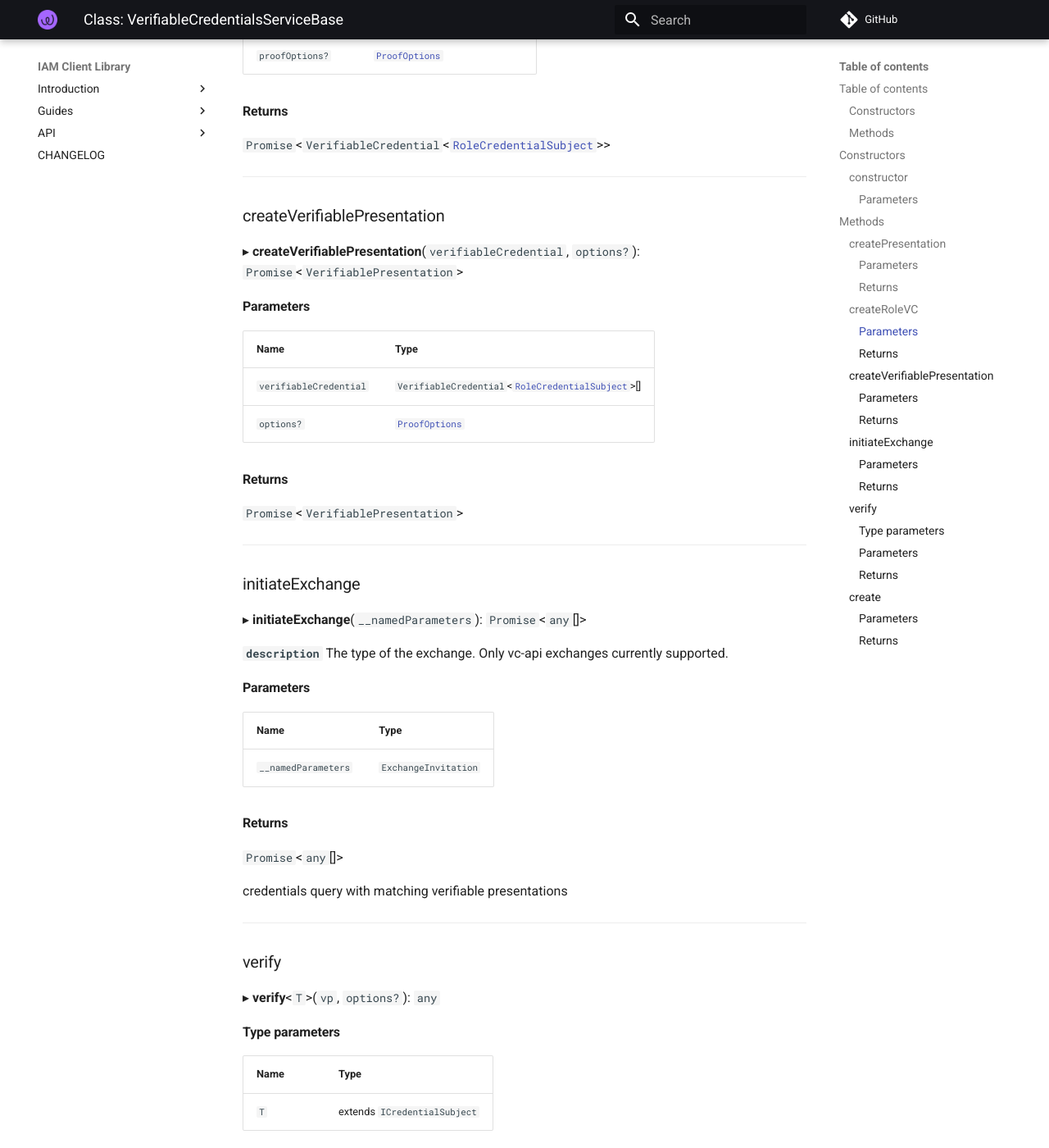
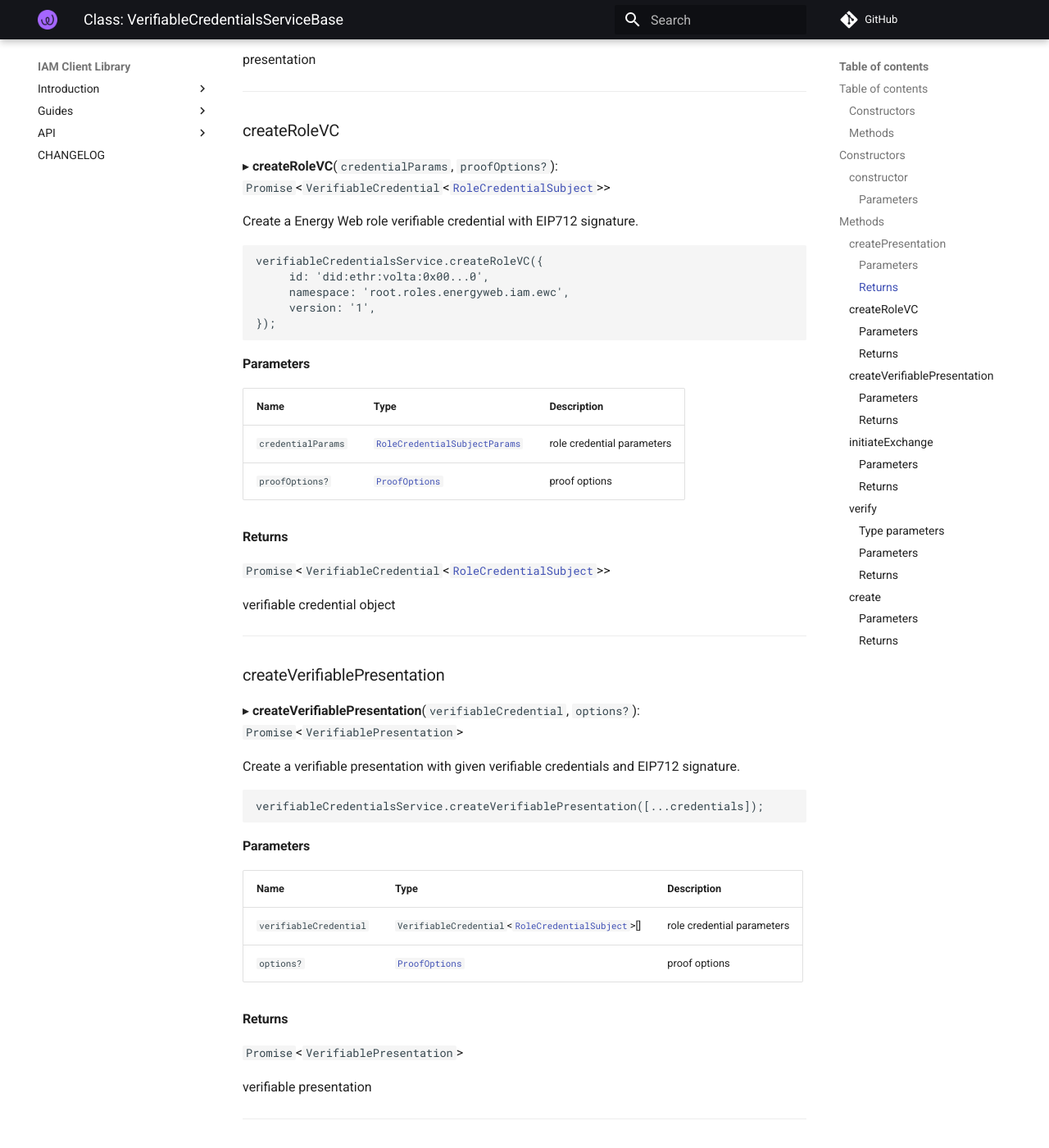
Before and after one commit to energywebfoundation/iam-client-lib, an MkDocs documentation site: the page built from docs/api/classes/modules_verifiable_credentials.VerifiableCredentialsServiceBase.md, in a window 1280 px wide and 1400 px high, scrolled down 1728 px. Shown: the whole window at 82% size. Built offline with MkDocs 1.6.1 and Material for MkDocs 9.7.7, drawn with Linux system fonts in a browser that asks for light colours; comment, search, counter and statistics services are not loaded; some of the changed text lies outside the part shown.

Commit message:
docs(vc): improve verifiable credential service documentation

````diff
--- a/docs/api/classes/modules_verifiable_credentials.VerifiableCredentialsServiceBase.md
+++ b/docs/api/classes/modules_verifiable_credentials.VerifiableCredentialsServiceBase.md
@@ -1,6 +1,16 @@
 # Class: VerifiableCredentialsServiceBase
 
 [modules/verifiable-credentials](../modules/modules_verifiable_credentials.md).VerifiableCredentialsServiceBase
+
+Service responsible for managing verifiable credentials and presentations.
+You can read more about verifiable credentials data model [here](https://www.w3.org/TR/vc-data-model/).
+
+```typescript
+const { connectToCacheServer } = await initWithPrivateKeySigner(privateKey, rpcUrl);
+const { connectToDidRegistry } = await connectToCacheServer();
+const { verifiableCredentialsService } = await connectToDidRegistry();
+verifiableCredentialsService.createRoleVC(...);
+```
 
 ## Table of contents
 
@@ -36,16 +46,24 @@
 
 ▸ **createPresentation**(`verifiableCredential`, `options?`): `Presentation`
 
+Create a presentation with given verifiable credentials. Allow create presentation for a given presentation definition.
+
+```typescript
+verifiableCredentialsService.createPresentation([...credentials]);
+```
+
 #### Parameters
 
-| Name | Type |
-| :------ | :------ |
-| `verifiableCredential` | `VerifiableCredential`<[`RoleCredentialSubject`](../interfaces/modules_verifiable_credentials.RoleCredentialSubject.md)\>[] |
-| `options?` | [`CreatePresentationParams`](../interfaces/modules_verifiable_credentials.CreatePresentationParams.md) |
+| Name | Type | Description |
+| :------ | :------ | :------ |
+| `verifiableCredential` | `VerifiableCredential`<[`RoleCredentialSubject`](../interfaces/modules_verifiable_credentials.RoleCredentialSubject.md)\>[] | role credential parameters |
+| `options?` | [`CreatePresentationParams`](../interfaces/modules_verifiable_credentials.CreatePresentationParams.md) | presentation options |
 
 #### Returns
 
 `Presentation`
+
+presentation
 
 ___
 
@@ -53,16 +71,28 @@ ___
 
 ▸ **createRoleVC**(`credentialParams`, `proofOptions?`): `Promise`<`VerifiableCredential`<[`RoleCredentialSubject`](../interfaces/modules_verifiable_credentials.RoleCredentialSubject.md)\>\>
 
+Create a Energy Web role verifiable credential with EIP712 signature.
+
+```typescript
+verifiableCredentialsService.createRoleVC({
+     id: 'did:ethr:volta:0x00...0',
+     namespace: 'root.roles.energyweb.iam.ewc',
+     version: '1',
+});
+```
+
 #### Parameters
 
-| Name | Type |
-| :------ | :------ |
-| `credentialParams` | [`RoleCredentialSubjectParams`](../interfaces/modules_verifiable_credentials.RoleCredentialSubjectParams.md) |
-| `proofOptions?` | [`ProofOptions`](../interfaces/modules_verifiable_credentials.ProofOptions.md) |
+| Name | Type | Description |
+| :------ | :------ | :------ |
+| `credentialParams` | [`RoleCredentialSubjectParams`](../interfaces/modules_verifiable_credentials.RoleCredentialSubjectParams.md) | role credential parameters |
+| `proofOptions?` | [`ProofOptions`](../interfaces/modules_verifiable_credentials.ProofOptions.md) | proof options |
 
 #### Returns
 
 `Promise`<`VerifiableCredential`<[`RoleCredentialSubject`](../interfaces/modules_verifiable_credentials.RoleCredentialSubject.md)\>\>
+
+verifiable credential object
 
 ___
 
@@ -70,34 +100,49 @@ ___
 
 ▸ **createVerifiablePresentation**(`verifiableCredential`, `options?`): `Promise`<`VerifiablePresentation`\>
 
+Create a verifiable presentation with given verifiable credentials and EIP712 signature.
+
+```typescript
+verifiableCredentialsService.createVerifiablePresentation([...credentials]);
+```
+
 #### Parameters
 
-| Name | Type |
-| :------ | :------ |
-| `verifiableCredential` | `VerifiableCredential`<[`RoleCredentialSubject`](../interfaces/modules_verifiable_credentials.RoleCredentialSubject.md)\>[] |
-| `options?` | [`ProofOptions`](../interfaces/modules_verifiable_credentials.ProofOptions.md) |
+| Name | Type | Description |
+| :------ | :------ | :------ |
+| `verifiableCredential` | `VerifiableCredential`<[`RoleCredentialSubject`](../interfaces/modules_verifiable_credentials.RoleCredentialSubject.md)\>[] | role credential parameters |
+| `options?` | [`ProofOptions`](../interfaces/modules_verifiable_credentials.ProofOptions.md) | proof options |
 
 #### Returns
 
 `Promise`<`VerifiablePresentation`\>
 
+verifiable presentation
+
 ___
 
 ### initiateExchange
 
-▸ **initiateExchange**(`__namedParameters`): `Promise`<`any`[]\>
+▸ **initiateExchange**(`options`): `Promise`<[`InitiateExchangeResults`](../interfaces/modules_verifiable_credentials.InitiateExchangeResults.md)[]\>
 
-**`description`** The type of the exchange. Only vc-api exchanges currently supported.
+Initialize credential exchange. Only vc-api exchanges currently supported.
+
+```typescript
+verifiableCredentialsService.initiateExchange({
+    type: VC_API_EXCHANGE,
+    url: 'http://localhost:3000',
+});
+```
 
 #### Parameters
 
-| Name | Type |
-| :------ | :------ |
-| `__namedParameters` | `ExchangeInvitation` |
+| Name | Type | Description |
+| :------ | :------ | :------ |
+| `options` | `ExchangeInvitation` | object with options |
 
 #### Returns
 
-`Promise`<`any`[]\>
+`Promise`<[`InitiateExchangeResults`](../interfaces/modules_verifiable_credentials.InitiateExchangeResults.md)[]\>
 
 credentials query with matching verifiable presentations
 
@@ -105,7 +150,14 @@ ___
 
 ### verify
 
-▸ **verify**<`T`\>(`vp`, `options?`): `any`
+▸ **verify**<`T`\>(`vp`, `options?`): `Promise`<`boolean`\>
+
+Verify a given credential or presentation. Throws an error if the credential or presentation proof is not valid.
+
+```typescript
+await verifiableCredentialsService.verify(credential);
+await verifiableCredentialsService.verify(presentation);
+```
 
 #### Type parameters
 
@@ -115,14 +167,16 @@ ___
 
 #### Parameters
 
-| Name | Type |
-| :------ | :------ |
-| `vp` | `VerifiablePresentation` \| `VerifiableCredential`<`T`\> |
-| `options?` | [`ProofOptions`](../interfaces/modules_verifiable_credentials.ProofOptions.md) |
+| Name | Type | Description |
+| :------ | :------ | :------ |
+| `vp` | `VerifiablePresentation` \| `VerifiableCredential`<`T`\> | verifiable presentation or credential |
+| `options?` | [`ProofOptions`](../interfaces/modules_verifiable_credentials.ProofOptions.md) | proof options |
 
 #### Returns
 
-`any`
+`Promise`<`boolean`\>
+
+true if the proof is valid
 
 ___
 
````
Also changed, not shown: docs/api/interfaces/modules_verifiable_credentials.InitiateExchangeResults.md (added, +22 -0 lines), docs/api/modules/modules_verifiable_credentials.md (+1 -0 lines), 2 other files.
